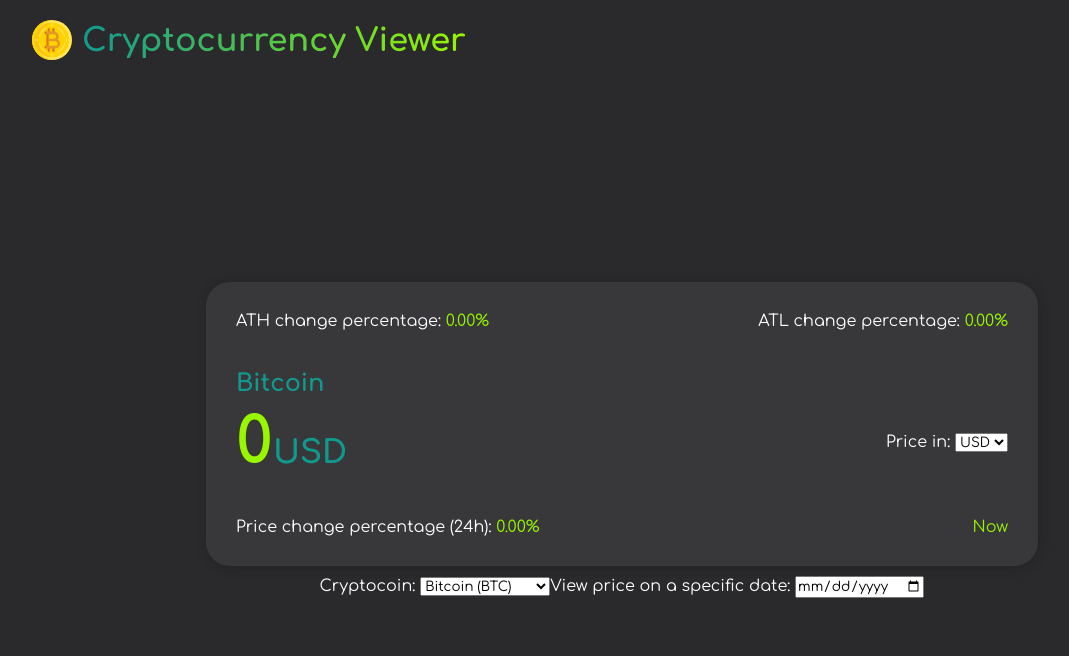
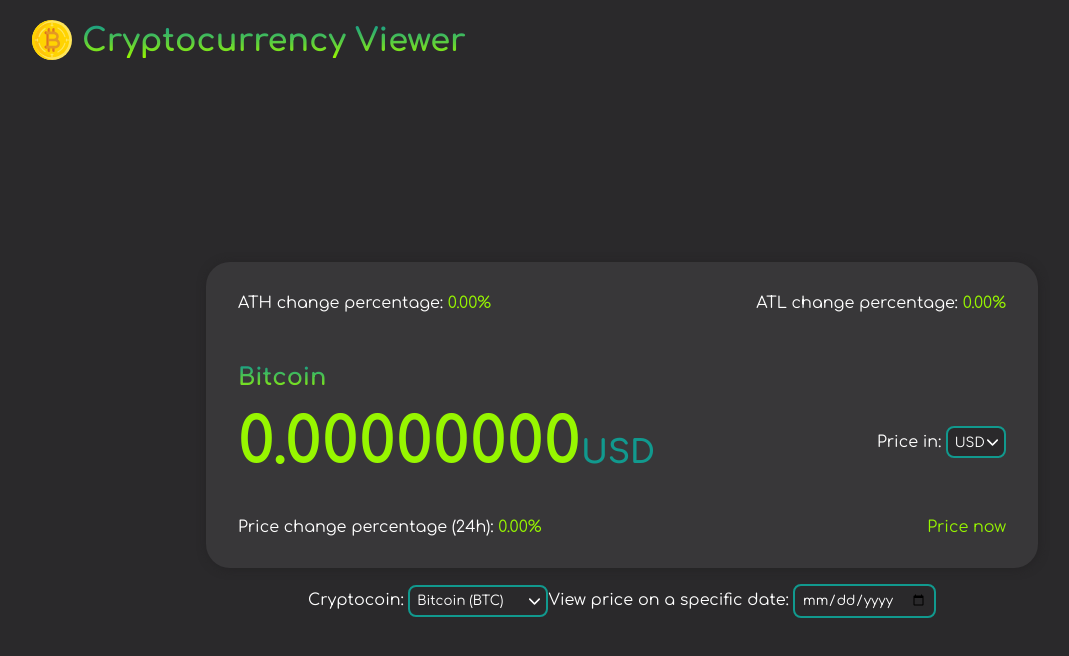
Before and after one commit to isabdch/cryptocurrency-viewer, a Vue app: page / in a window 1280 px wide. Shown: the top 656 px of the page, without its empty margins (18-1087 px from the left). Built offline with nearby package versions, Linux system fonts and the light colour scheme; no server answers.

Commit message:
updated main section style

```diff
--- a/src/components/Header/Header.vue
+++ b/src/components/Header/Header.vue
@@ -22,11 +22,11 @@
   animation: showFromTopToBottom 0.5s ease 0s 1 normal both;
 
   h1 {
-    background-image: linear-gradient(to right, $darker_text_color, $vibrant_text_color);
+    background-image: linear-gradient($darker_text_color, $vibrant_text_color);
     background-clip: text;
     -webkit-background-clip: text;
     -webkit-text-fill-color: transparent;
-    color: red;
+    color: $vibrant_text_color;
   }
 
   img {
--- a/src/components/Main/CryptocoinSelectbox/CryptocoinSelectbox.vue
+++ b/src/components/Main/CryptocoinSelectbox/CryptocoinSelectbox.vue
@@ -29,6 +29,7 @@
   <label class="cryptocoin_selectbox"
     >Cryptocoin:
     <select
+      class="cryptocoin_select_input"
       name="Cryptocoin Selectbox"
       v-model="store.cryptocoin_selectbox_value"
     >
@@ -43,4 +44,36 @@
 
 <style lang="scss">
 @import "../../../styles/variables.scss";
+
+label {
+  select {
+    appearance: none;
+    -webkit-appearance: none;
+    -moz-appearance: none;
+    width: 4.5vw;
+    min-width: 60px;
+    background: $bg_color url("../../../../public/arrow_icon.svg") no-repeat
+      right;
+    background-size: 0.8em;
+    background-origin: content-box;
+    padding: 0.5em;
+    color: $general_text_color;
+    outline: none;
+    border: 0.15em solid $darker_text_color;
+    border-radius: 0.6em;
+
+    &.cryptocoin_select_input {
+      width: 10.4vw;
+      min-width: 140px;
+    }
+
+    &:focus {
+      border: 0.15em solid $vibrant_text_color;
+    }
+
+    @media screen and (min-width: 1440px) {
+      font-size: 0.9vw;
+    }
+  }
+}
 </style>
--- a/src/components/Main/CurrencyComparisonSelectbox/CurrencyComparisonSelectbox.vue
+++ b/src/components/Main/CurrencyComparisonSelectbox/CurrencyComparisonSelectbox.vue
@@ -41,7 +41,3 @@
     </select>
   </label>
 </template>
-
-<style lang="scss">
-@import "../../../styles/variables.scss";
-</style>
--- a/src/components/Main/Main.vue
+++ b/src/components/Main/Main.vue
@@ -82,7 +82,9 @@
 
       <div class="cryptocoin_info">
         <h1>
-          {{ `${Number(store.cryptocoin.market_data.current_price[store.supported_vs_currencies_value as keyof {}])}`
+          {{ `${Number(store.cryptocoin.market_data.current_price[store.supported_vs_currencies_value as keyof {}]).toFixed(8)}`
+
+
           }}<span>{{
             `${store.supported_vs_currencies_value.toUpperCase()}`
           }}</span>
@@ -114,7 +116,7 @@
                 .split("-")
                 .reverse()
                 .join("/")}`
-            : "Now"
+            : "Price now"
         }}</span>
       </div>
     </section>
@@ -133,20 +135,20 @@
   width: 100%;
   margin: auto;
   color: $general_text_color;
-  @include flexUtil(column, center, center, 10px);
+  @include flexUtil(column, center, center, 1em);
 
   section {
     width: 65%;
     min-height: fit-content;
     background: $container_bg_color;
     box-shadow: 1px 1px 10px $shadow_container_color;
-    padding: 30px;
+    padding: 2em;
     border-radius: 1.5em;
     @include flexUtil(column, space-between, flex-start, inherit);
 
     div {
       width: 100%;
-      @include flexUtil(row wrap, space-between, center, 20px);
+      @include flexUtil(row, space-between, center, 1.5em);
 
       span {
         span {
@@ -160,12 +162,19 @@
     }
 
     h2 {
-      margin-top: 30px;
+      margin-top: 1.5em;
+      background-image: linear-gradient(
+        $darker_text_color,
+        $vibrant_text_color
+      );
+      background-clip: text;
+      -webkit-background-clip: text;
+      -webkit-text-fill-color: transparent;
       color: $darker_text_color;
     }
 
     .cryptocoin_info {
-      margin-bottom: 30px;
+      margin-bottom: 1.5em;
 
       h1 {
         color: $vibrant_text_color;
@@ -183,5 +192,9 @@
       width: 85%;
     }
   }
+
+  @media screen and (min-width: 1440px) {
+    font-size: 1.11vw;
+  }
 }
 </style>
--- a/src/components/Main/ViewPriceDate/ViewPriceDate.vue
+++ b/src/components/Main/ViewPriceDate/ViewPriceDate.vue
@@ -69,4 +69,23 @@
 
 <style lang="scss">
 @import "../../../styles/variables.scss";
+
+label {
+  input {
+    padding: 0.5em;
+    background: $bg_color;
+    color: $general_text_color;
+    outline: none;
+    border: 0.15em solid $darker_text_color;
+    border-radius: 0.6em;
+
+    &:focus {
+      border: 0.15em solid $vibrant_text_color;
+    }
+
+    @media screen and (min-width: 1440px) {
+      font-size: 0.9vw;
+    }
+  }
+}
 </style>
```
Also changed, not shown: public/arrow_icon.svg (added).
